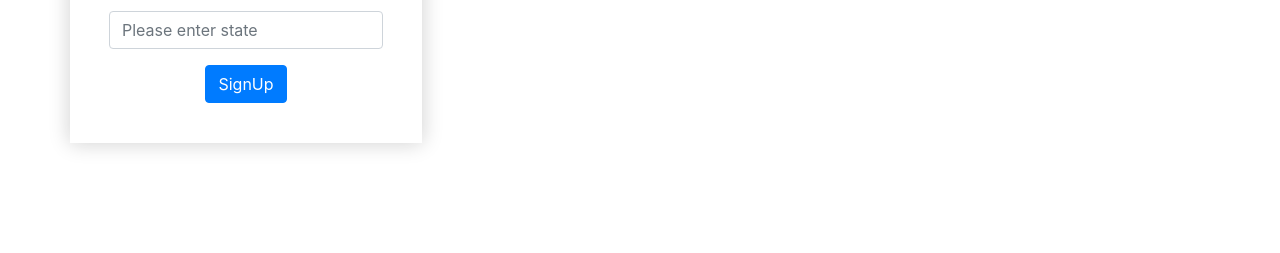
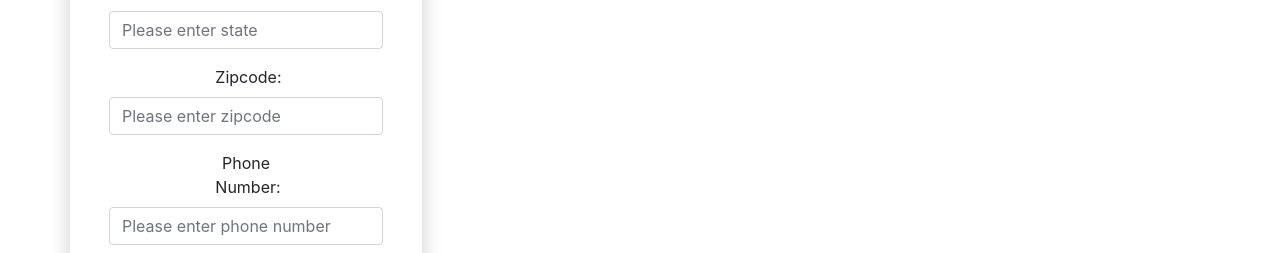
Before and after one commit to Nikababy01/WackyPurseHunt, a React (Create React App) app in the folder WackyPurseHunt/wackypursehunt.ui/: page /register in a window 1280 px wide. Shown: the part 699-952 px from the top of the page. Before the commit the page ends 874 px from the top, so only its background shows below. Built offline with nearby package versions, Linux system fonts and the light colour scheme; no server answers.

Commit message:
registration complete

```diff
--- a/WackyPurseHunt/wackypursehunt.ui/src/components/pages/Register/Register.js
+++ b/WackyPurseHunt/wackypursehunt.ui/src/components/pages/Register/Register.js
@@ -16,8 +16,8 @@ class Register extends React.Component {
       streetAddress: '',
       city: '',
       cityState: '',
-      // zipcode: '',
-      // phoneNumber: '',
+      zipcode: '',
+      phoneNumber: '',
     },
   }
 
@@ -77,17 +77,17 @@ class Register extends React.Component {
     this.setState({ user: tempUser });
   };
 
-  // zipcodeChange = (e) => {
-  //   const tempUser = { ...this.state.user };
-  //   tempUser.zipcode = e.target.value;
-  //   this.setState({ user: tempUser });
-  // };
+  zipcodeChange = (e) => {
+    const tempUser = { ...this.state.user };
+    tempUser.zipcode = e.target.value;
+    this.setState({ user: tempUser });
+  };
 
-  // phoneNumberChange = (e) => {
-  //   const tempUser = { ...this.state.user };
-  //   tempUser.phoneNumber = e.target.value;
-  //   this.setState({ user: tempUser });
-  // };
+  phoneNumberChange = (e) => {
+    const tempUser = { ...this.state.user };
+    tempUser.phoneNumber = e.target.value;
+    this.setState({ user: tempUser });
+  };
 
   render() {
     const { user } = this.state;
@@ -202,7 +202,7 @@ class Register extends React.Component {
                 />
               </div>
             </div>
-             {/* <div className="form-group">
+              <div className="form-group">
               <label htmlFor="inputZipcode" className="col-sm-4 control-label">
                 Zipcode:
               </label>
@@ -216,8 +216,8 @@ class Register extends React.Component {
                   onChange={this.zipcodeChange}
                 />
               </div>
-            </div> */}
-            {/* <div className="form-group">
+            </div>
+             <div className="form-group">
               <label htmlFor="inputPhoneNumber" className="col-sm-4 control-label">
                 Phone Number:
               </label>
@@ -231,7 +231,7 @@ class Register extends React.Component {
                   onChange={this.phoneNumberChange}
                 />
               </div>
-            </div> */}
+            </div>
             <div className="form-group mt-15px">
               <div>
                 <button
--- a/WackyPurseHunt/wackypursehunt.ui/src/helpers/data/authData.js
+++ b/WackyPurseHunt/wackypursehunt.ui/src/helpers/data/authData.js
@@ -31,8 +31,8 @@ const registerUser = (user) =>
       streetAddress: user.streetAddress,
       city: user.city,
       cityState: user.cityState,
-      // zipcode: user.zipcode,
-      // phoneNumber: user.phoneNumber,
+      zipcode: user.zipcode,
+      phoneNumber: user.phoneNumber,
     };
 
     // get token from firebase
```
Also changed, not shown: 1 other file (tests, documents, lock files or other folders).
